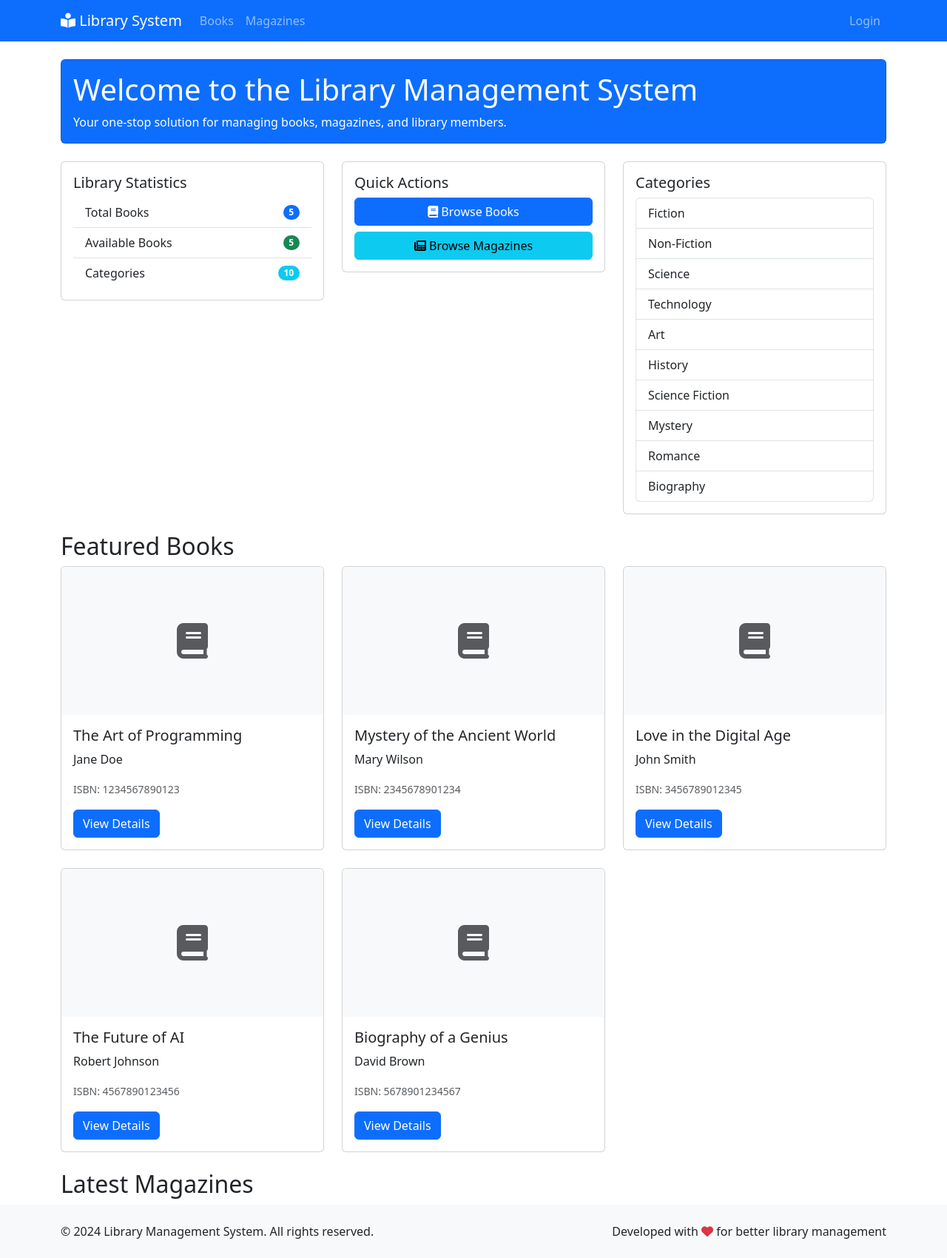
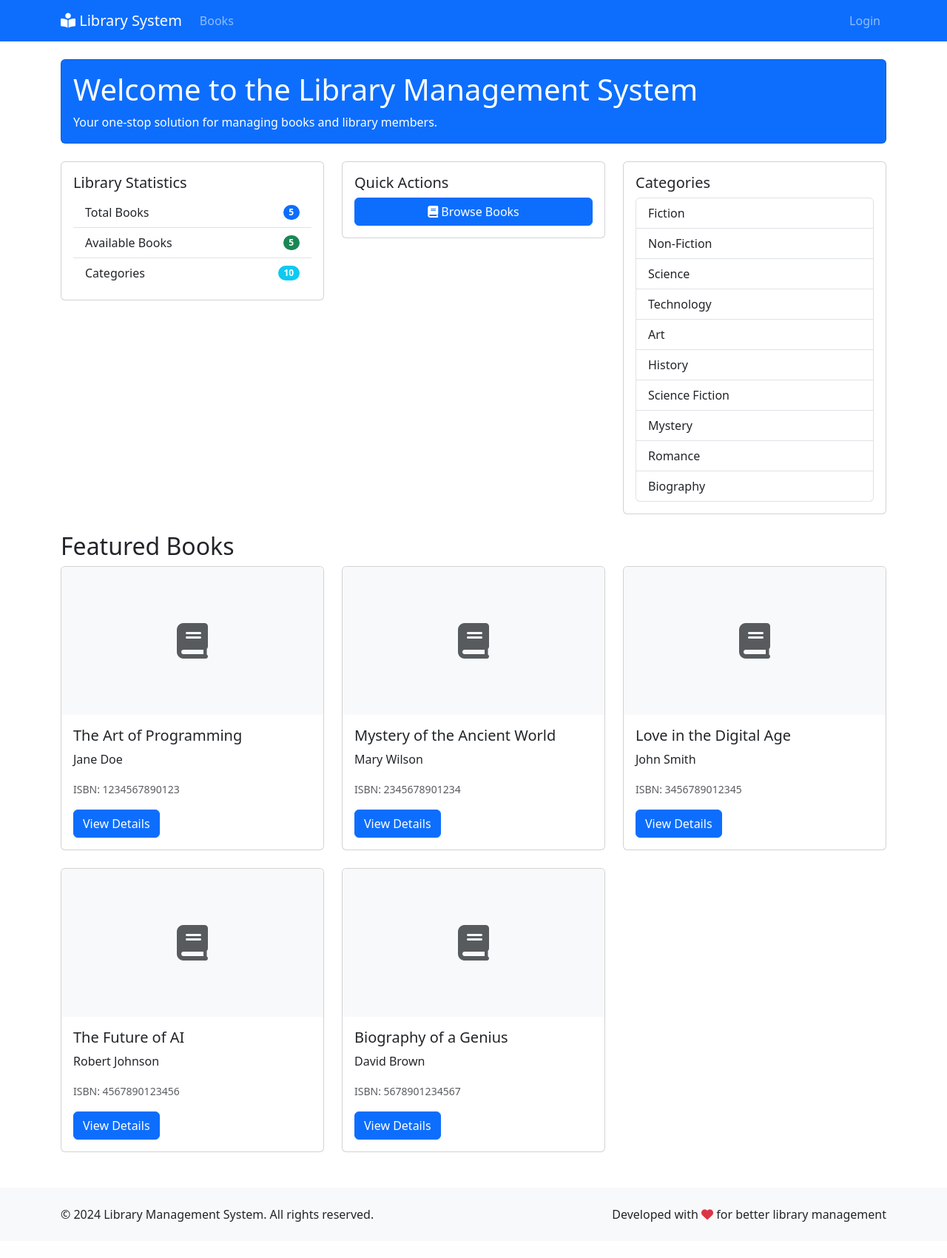
Before and after one commit to kshah00/library_management, a Django app: page / in a window 1280 px wide. Shown: the whole page at 74% size. After the commit the page ends 1651 px from the top, so only its background shows below. Run offline with Django 5.2, Linux system fonts and the light colour scheme; data comes from the database, SQL or seed files in the repository; both versions use the stored data as it was after the commit.

Commit message:
rm magazines

```diff
--- a/templates/base.html
+++ b/templates/base.html
@@ -24,9 +24,6 @@
                 <ul class="navbar-nav me-auto">
                     <li class="nav-item">
                         <a class="nav-link" href="{% url 'library:book_list' %}">Books</a>
-                    </li>
-                    <li class="nav-item">
-                        <a class="nav-link" href="{% url 'library:magazine_list' %}">Magazines</a>
                     </li>
                     {% if user.is_authenticated %}
                         <li class="nav-item">
--- a/templates/library/home.html
+++ b/templates/library/home.html
@@ -9,7 +9,7 @@
         <div class="card bg-primary text-white">
             <div class="card-body">
                 <h1 class="card-title">Welcome to the Library Management System</h1>
-                <p class="card-text">Your one-stop solution for managing books, magazines, and library members.</p>
+                <p class="card-text">Your one-stop solution for managing books and library members.</p>
             </div>
         </div>
     </div>
@@ -45,9 +45,6 @@
                 <div class="d-grid gap-2">
                     <a href="{% url 'library:book_list' %}" class="btn btn-primary">
                         <i class="fas fa-book"></i> Browse Books
-                    </a>
-                    <a href="{% url 'library:magazine_list' %}" class="btn btn-info">
-                        <i class="fas fa-newspaper"></i> Browse Magazines
                     </a>
                     {% if user.is_authenticated %}
                         <a href="{% url 'library:borrowing_list' %}" class="btn btn-success">
@@ -103,31 +100,5 @@
         </div>
     </div>
 
-    <!-- Latest Magazines -->
-    <div class="col-12">
-        <h2>Latest Magazines</h2>
-        <div class="row row-cols-1 row-cols-md-3 g-4">
-            {% for magazine in magazines %}
-                <div class="col">
-                    <div class="card h-100">
-                        {% if magazine.cover_image %}
-                            <img src="{{ magazine.cover_image.url }}" class="card-img-top" alt="{{ magazine.title }}">
-                        {% else %}
-                            <div class="card-img-top bg-light d-flex align-items-center justify-content-center" style="height: 200px;">
-                                <i class="fas fa-newspaper fa-3x text-muted"></i>
-                            </div>
-                        {% endif %}
-                        <div class="card-body">
-                            <h5 class="card-title">{{ magazine.title }}</h5>
-                            <p class="card-text">
-                                <small class="text-muted">ISSN: {{ magazine.issn }}</small>
-                            </p>
-                            <a href="{% url 'library:magazine_detail' magazine.pk %}" class="btn btn-info">View Details</a>
-                        </div>
-                    </div>
-                </div>
-            {% endfor %}
-        </div>
-    </div>
 </div>
 {% endblock %}
```
Also changed, not shown: db.sqlite3, library/migrations/0001_initial.py, library/migrations/0002_remove_libraryitem_item_type_alter_borrowing_item_and_more.py (deleted).
